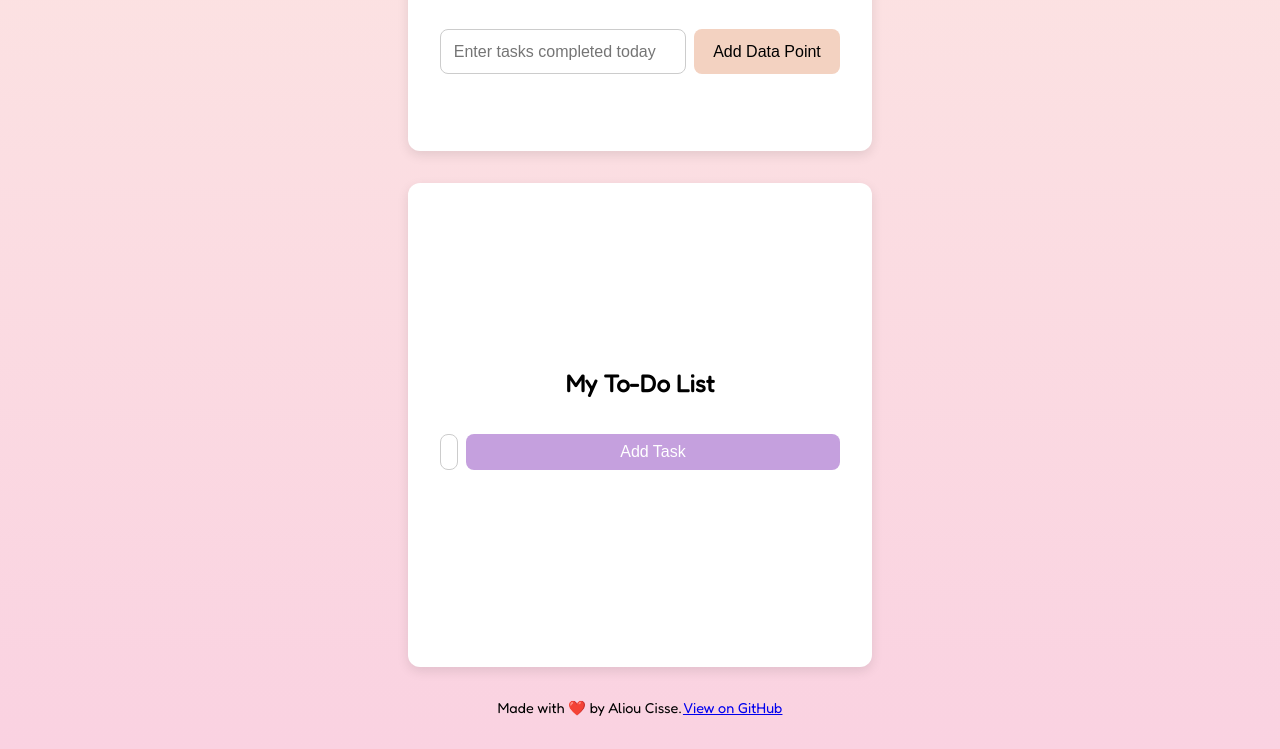
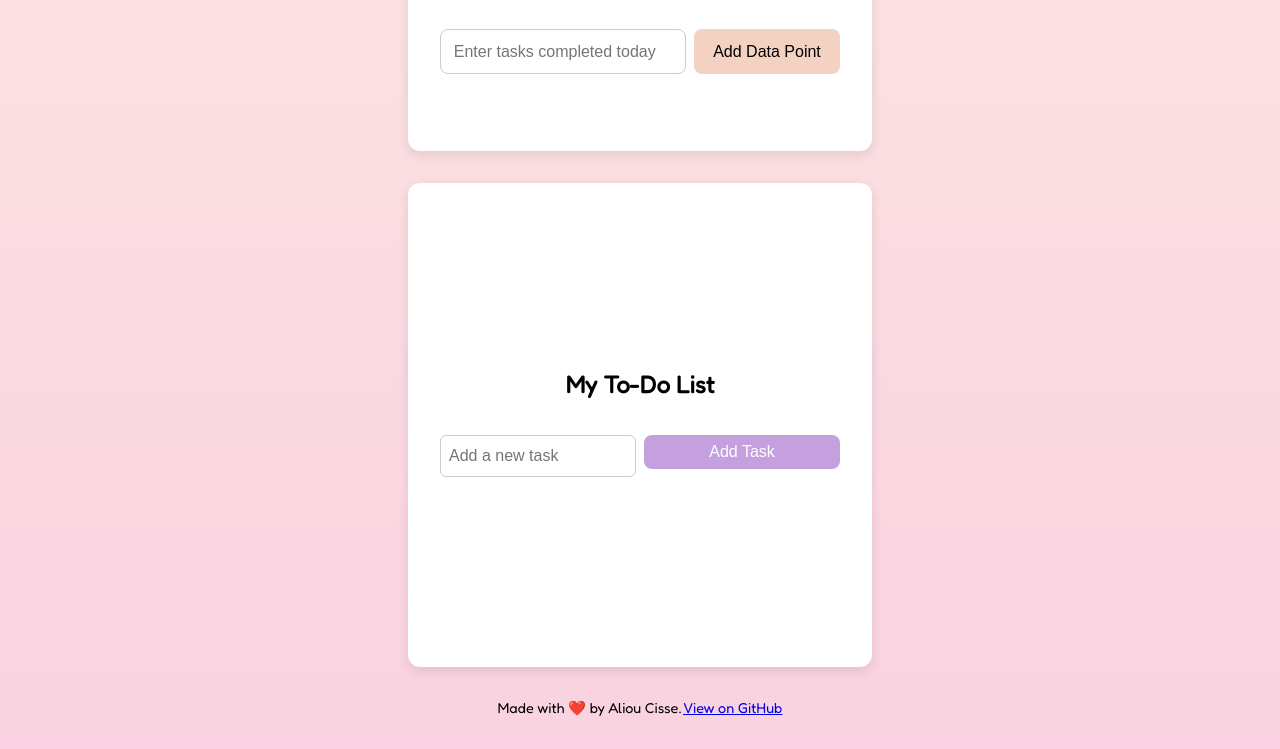
Before and after one commit to BigFuAl/smart-daily-dashboard, a plain HTML site: page index.html in a window 1280 px wide. Shown: the part 1021-1770 px from the top of the page. Drawn offline with nearby package versions, Linux system fonts and the light colour scheme; no server answers.

Commit message:
Fixed styling for theme adjustments

```diff
--- a/style.css
+++ b/style.css
@@ -4,8 +4,11 @@
   --bg-gradient-end: #fad2e1;
   --card-bg: #fff;
   --text-color: #000;
+  --border-color: #ccc;
   --button-bg: #f3d2c1;
   --button-hover-bg: #fad2e1;
+  --primary: #c5a0de;
+  --primary-dark: #a17cc4;
 }
 
 /* Dark theme overrides */
@@ -14,8 +17,11 @@
   --bg-gradient-end: #1a1a1a;
   --card-bg: #444;
   --text-color: #eee;
+  --border-color: #555;
   --button-bg: #666;
   --button-hover-bg: #555;
+  --primary: #b191dd;
+  --primary-dark: #8f6cb9;
 }
 
 /* ─── Base Styles ─── */
@@ -230,10 +236,13 @@ footer {
 }
 
 #todoInput {
-  flex: 1;
-  padding: 0.5rem;
+  color: var(--text-color, #000); /* Ensures text is visible */
+  background-color: var(--card-bg, #fff); /* Contrast background */
+  padding: 0.5em;
+  border-radius: 6px;
   border: 1px solid var(--border-color, #ccc);
-  border-radius: 8px;
+  width: 100%;
+  margin-bottom: 0.5em;
 }
 
 #addTodoBtn {
```
